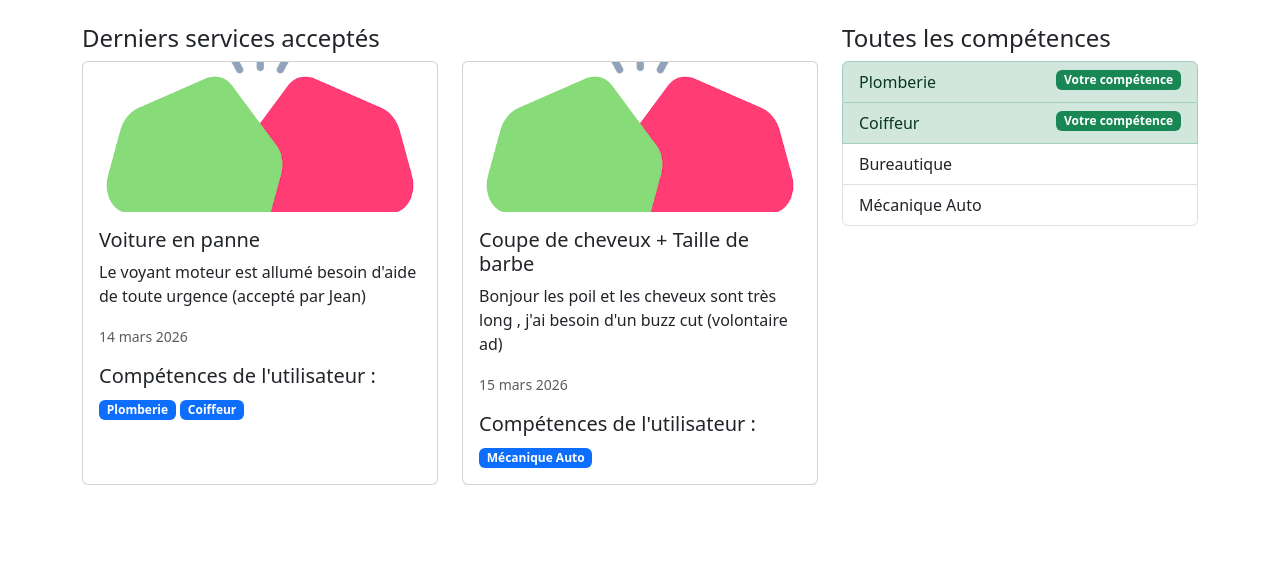
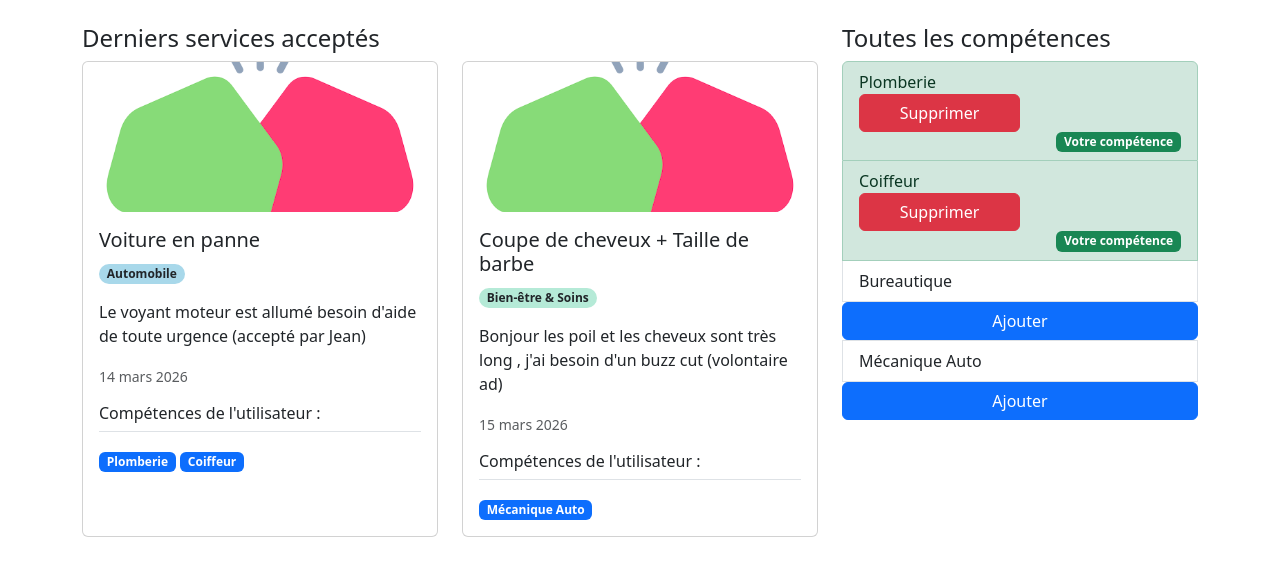
Before and after one commit to theosdu64/Examdjango, a Django app: page /app/ in a window 1280 px wide. Shown: the part 56-632 px from the top of the page. Run offline with Django 5.2, Linux system fonts and the light colour scheme; a user stored in the database is signed in; data comes from the database, SQL or seed files in the repository; both versions use the stored data as it was after the commit; some libraries are stand-ins or nearby versions.

Commit message:
ajout du style dans la page home.html

```diff
--- a/mesvoisin/app/templates/home.html
+++ b/mesvoisin/app/templates/home.html
@@ -13,9 +13,10 @@
             <img src="{% static 'app/images/img.png' %}" class="card-img-top" alt="logo" style="max-height: 150px; object-fit: cover;">
             <div class="card-body">
               <h5 class="card-title">{{ service.title }}</h5>
+              <p class="card-text"><small class="badge rounded-pill text-dark"  style="background-color: {{ service.skill.category.color }};">{{ service.skill.category.name }}</small></p>
               <p class="card-text">{{ service.description }}</p>
               <p class="card-text"><small class="text-muted">{{ service.date }}</small></p>
-              <h5>Compétences de l'utilisateur :</h5>
+              <h6 class="border-bottom pb-2 mb-3">Compétences de l'utilisateur :</h6>
               {% for skill in service.creator.userskill_set.all %}
               <span class="badge bg-primary">{{ skill.skill.name }}</span>
               {% endfor %}
@@ -31,9 +32,19 @@
         {% if user.is_authenticated %}
           {% for skill in all_skill %}
             {% if skill.name in user_skill %}
-              <li class="list-group-item list-group-item-success">{{ skill.name }} <span class="badge bg-success float-end">Votre compétence</span></li>
+              <li class="list-group-item list-group-item-success">{{ skill.name }}
+                  <form action="{% url 'app:delete_skill' skill.id %}" method="post">
+                  {% csrf_token %}
+                 <button type="submit" class="btn btn-danger w-50">Supprimer</button>
+                  </form>
+                <span class="badge bg-success float-end">Votre compétence</span>
+              </li>
             {% else %}
               <li class="list-group-item">{{ skill.name }}</li>
+              <form action="{% url 'app:add_skill' skill.id %}" method="post">
+                {% csrf_token %}
+                <button type="submit" class="btn btn-primary w-100">Ajouter</button>
+              </form>
             {% endif %}
           {% endfor %}
         {% else %}
```
Also changed, not shown: mesvoisin/db.sqlite3.
